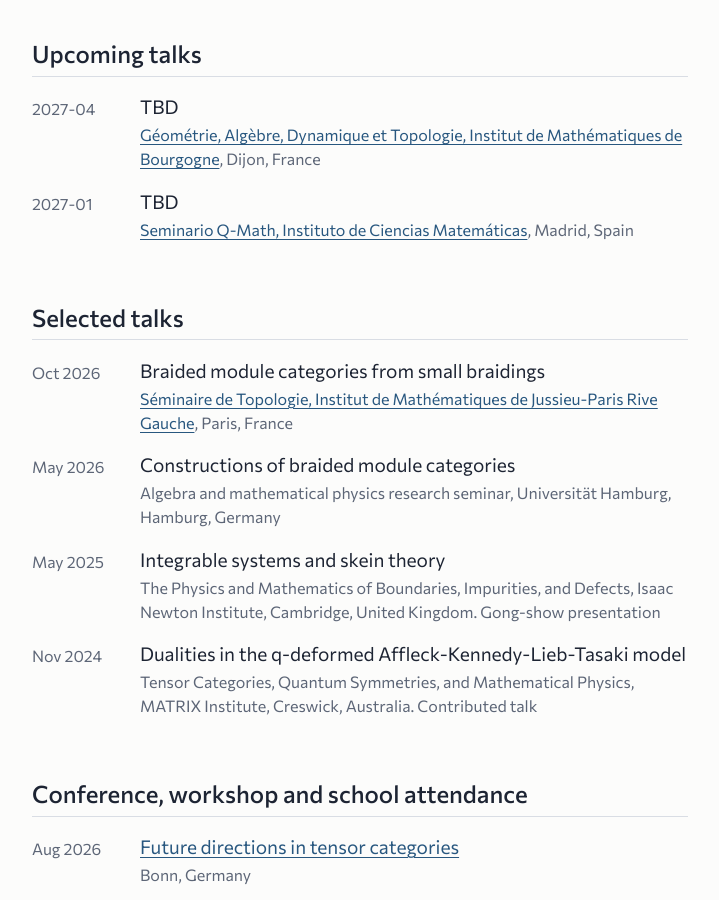
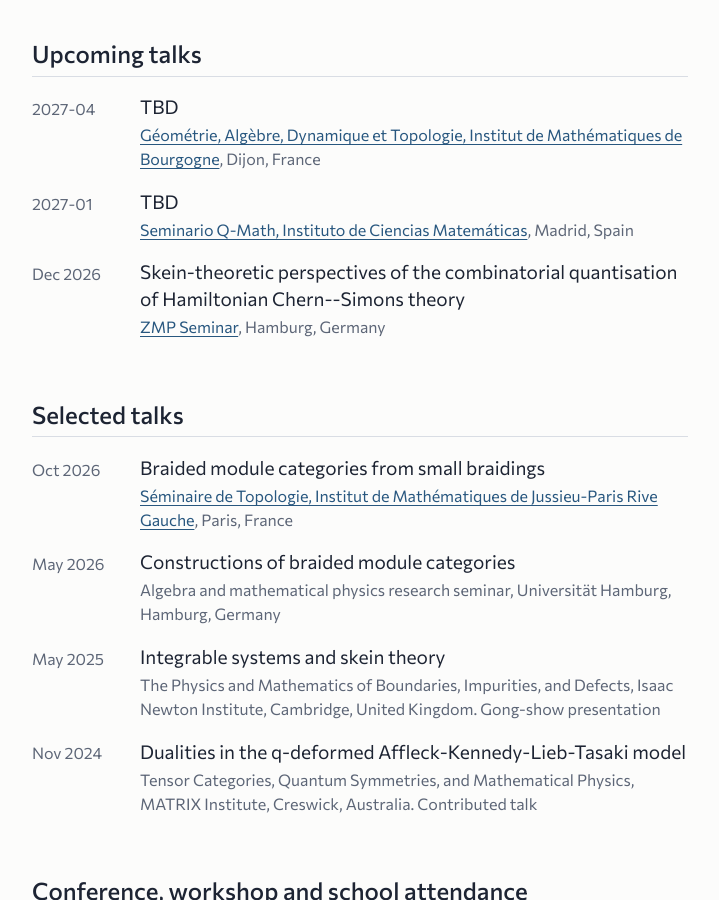
Before and after one commit to TylerFranke/TylerFranke.github.io, a Jekyll site: the page built from index.html, in a window 1280 px wide and 900 px high, scrolled down 1569 px. Shown: the whole window, without its empty margins (280-999 px from the left). Built offline with Jekyll 4.4.1, drawn with Linux system fonts in a browser that asks for light colours.

Commit message:
Add upcoming talk on Hamiltonian Chern--Simons theory

```diff
--- a/_data/upcomingtalks.yml
+++ b/_data/upcomingtalks.yml
@@ -5,6 +5,12 @@
 #   date:     2026-05-01           # start date, YYYY-MM-DD
 #   url:      "https://..."        # optional
 #   note:     "Gave a talk"        # optional
+
+- title:     "Skein-theoretic perspectives of the combinatorial quantisation of Hamiltonian Chern--Simons theory"
+  location: "Hamburg, Germany"
+  event: "ZMP Seminar"
+  date:     2026-12-03
+  url: "https://www.zmp.uni-hamburg.de/events/zmp-seminar.html#v-46935255"
 
 - title:     "TBD"
   location: "Madrid, Spain"
```
